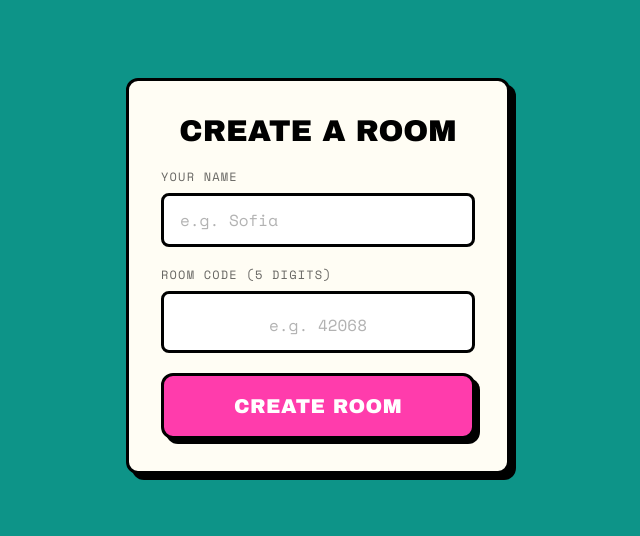
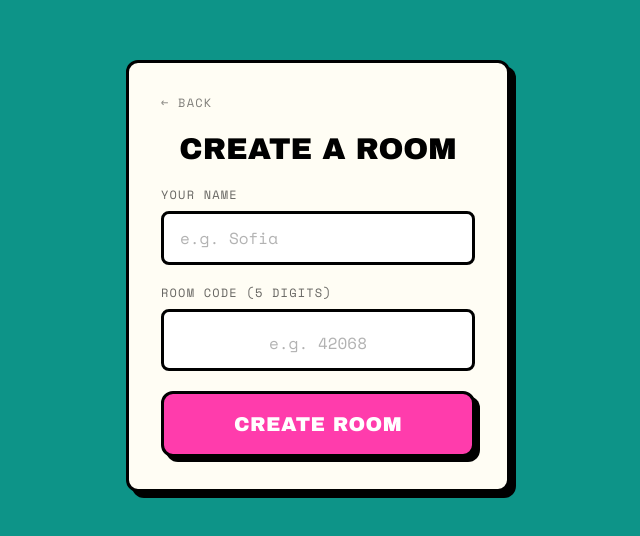
Before and after one commit to xenkou90/movie-roulette-for-two, a Next.js app in the folder client/: page /create in a window 1280 px wide. Shown: the part 124-660 px from the top of the page, without its empty margins (322-962 px from the left). Built offline with nearby package versions, Linux system fonts and the light colour scheme; no server answers.

Commit message:
feat: add back button to create and join room pages

```diff
--- a/client/src/app/create/page.tsx
+++ b/client/src/app/create/page.tsx
@@ -47,6 +47,19 @@ export default function CreateRoom() {
           flex flex-col gap-5
           "
         >
+          <button
+            onClick={() => router.replace("/")}
+            className="
+              self-start
+              font-[family-name:var(--font-mono)]
+              text-xs uppercase tracking-widest
+              text-black/50 hover:text-black
+              transition-colors duration-150
+            "
+          >
+            ← Back
+          </button>
+
           <h2 className="font-[family-name:var(--font-heading)] text-3xl uppercase text-black text-center">
             Create a Room
           </h2>
--- a/client/src/app/join/page.tsx
+++ b/client/src/app/join/page.tsx
@@ -47,6 +47,19 @@ export default function JoinRoom() {
           flex flex-col gap-5
         "
       >
+        <button
+          onClick={() => router.replace("/")}
+          className="
+            self-start
+            font-[family-name:var(--font-mono)]
+            text-xs uppercase tracking-widest
+            text-black/50 hover:text-black
+            transition-colors duration-150
+          "
+        >
+          ← Back
+        </button>
+
         <h2 className="font-[family-name:var(--font-heading)] text-3xl uppercase text-black text-center">
           Enter a Room
         </h2>
```
